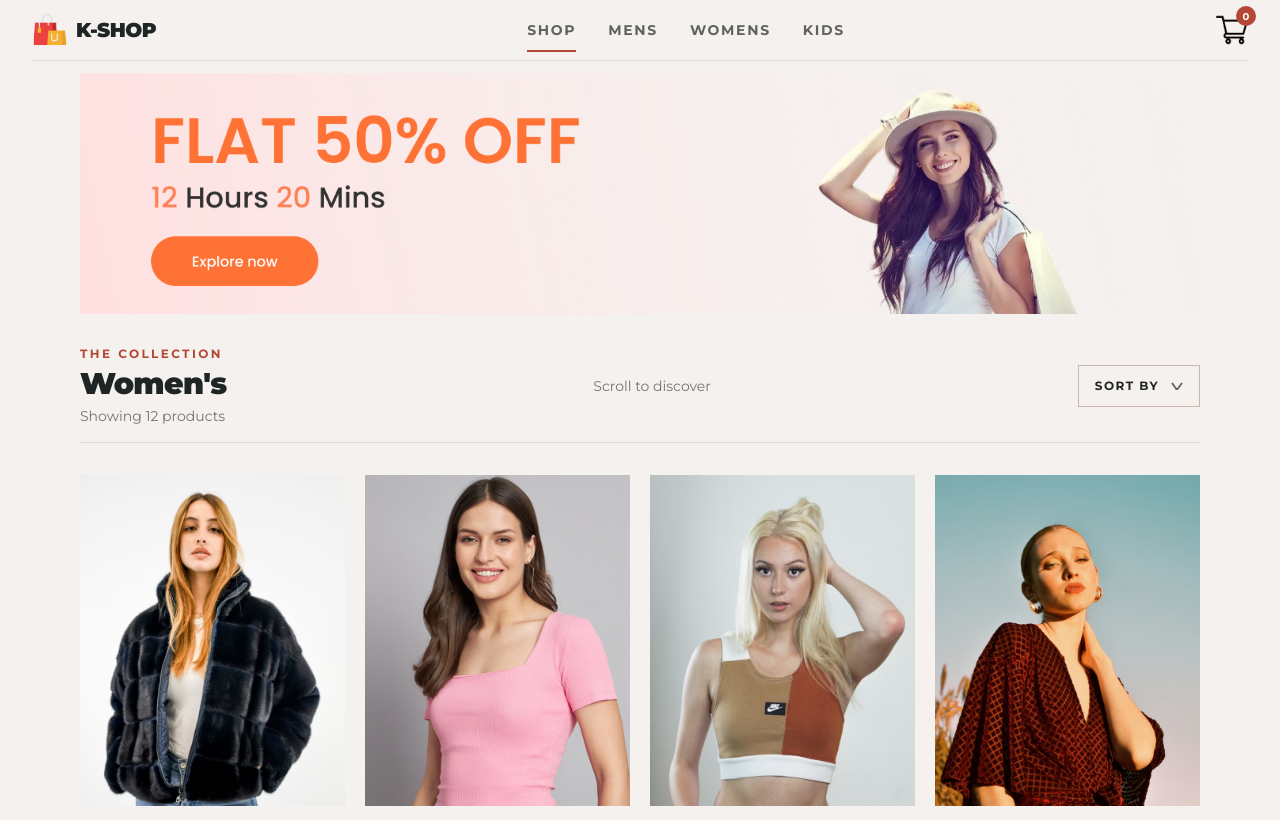
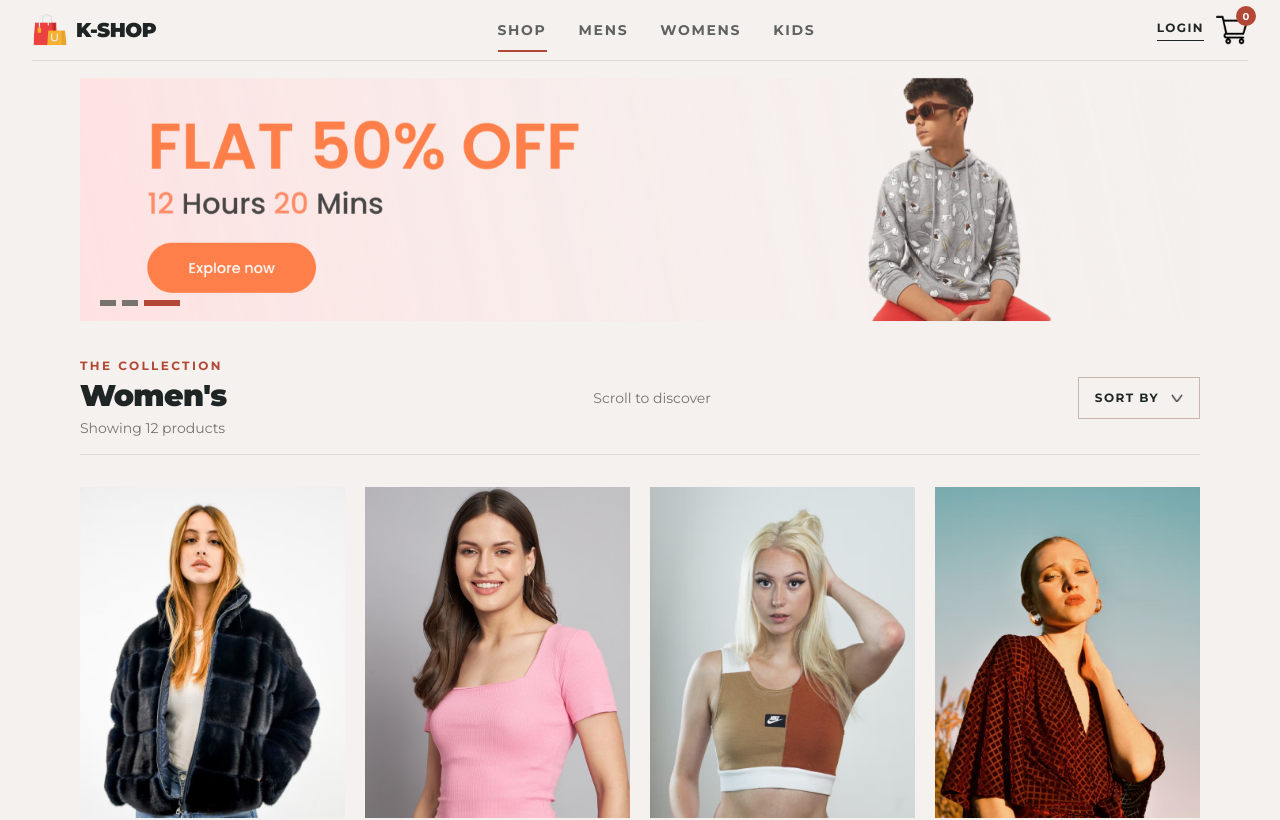
Before and after one commit to Mayowa-de/E-commerce-App, a React (Vite) app: page /womens in a window 1280 px wide. Shown: the top 820 px of the page. Built offline with nearby package versions, Linux system fonts and the light colour scheme.

Commit message:
feat: add category banner carousel

```diff
--- a/src/App.jsx
+++ b/src/App.jsx
@@ -7,9 +7,6 @@ import Product from "./Pages/Product";
 import Cart from "./Pages/Cart";
 import LoginSignup from './Pages/LoginSignup.jsx'
 import Footer from "./Footer/Footer";
-import men_banner from './assets/Assets/banner_mens.png'
-import women_banner from './assets/Assets/banner_women.png'
-import kid_banner from './assets/Assets/banner_kids.png'
 
 function App() {
   return (
@@ -17,9 +14,9 @@ function App() {
       <Navbar />
       <Routes className='flex items-center'>
         <Route path="/" element={<Shop />}></Route>
-        <Route path="/mens" element={<ShopCategory banner={men_banner} category="men" />} />
-        <Route path="/womens" element={<ShopCategory banner={women_banner} category="women" />} />
-        <Route path="/kids" element={<ShopCategory banner={kid_banner} category="kid" />} />
+        <Route path="/mens" element={<ShopCategory category="men" />} />
+        <Route path="/womens" element={<ShopCategory category="women" />} />
+        <Route path="/kids" element={<ShopCategory category="kid" />} />
 
         <Route path="/product" element={<Product />} />
           <Route path="/product/:productId" element={<Product />} />
--- /dev/null
+++ b/src/CategoryBanner/CategoryBanner.jsx
@@ -0,0 +1,55 @@
+import { useEffect, useState } from 'react'
+import mens_banner from '../assets/Assets/banner_mens.png'
+import womens_banner from '../assets/Assets/banner_women.png'
+import kids_banner from '../assets/Assets/banner_kids.png'
+
+const banners = [
+  { name: 'Mens collection', image: mens_banner },
+  { name: 'Womens collection', image: womens_banner },
+  { name: 'Kids collection', image: kids_banner },
+]
+
+export default function CategoryBanner({ activeCategory }) {
+  const initialIndex = Math.max(0, banners.findIndex((banner) => banner.name.toLowerCase().startsWith(activeCategory)))
+  const [activeIndex, setActiveIndex] = useState(initialIndex)
+
+  useEffect(() => {
+    setActiveIndex(initialIndex)
+  }, [initialIndex])
+
+  useEffect(() => {
+    const rotation = window.setInterval(() => {
+      setActiveIndex((currentIndex) => (currentIndex + 1) % banners.length)
+    }, 5500)
+
+    return () => window.clearInterval(rotation)
+  }, [])
+
+  const activeBanner = banners[activeIndex]
+
+  return (
+    <section className="w-full" aria-label="K-SHOP category banners">
+      <div className="relative aspect-[31/7] w-full overflow-hidden">
+        <img
+          key={activeBanner.name}
+          loading="eager"
+          src={activeBanner.image}
+          alt={activeBanner.name}
+          className="block h-full w-full object-contain motion-safe:animate-[campaign-image-in_800ms_ease-out_both]"
+        />
+        <div className="absolute bottom-3 left-3 flex gap-1.5 sm:bottom-5 sm:left-5" aria-label="Banner slides">
+          {banners.map((banner, index) => (
+            <button
+              key={banner.name}
+              type="button"
+              aria-label={`Show ${banner.name}`}
+              aria-pressed={activeIndex === index}
+              onClick={() => setActiveIndex(index)}
+              className={`h-1.5 transition-all ${activeIndex === index ? 'w-9 bg-[#b24835]' : 'w-4 bg-[#77736f]'}`}
+            />
+          ))}
+        </div>
+      </div>
+    </section>
+  )
+}
--- a/src/Navbar/Navbar.jsx
+++ b/src/Navbar/Navbar.jsx
@@ -35,6 +35,7 @@ export default function Navbar() {
             ))}
         </ul>
         <div className="nav-actions flex items-center gap-3">
+            <Link to='/login' className="hidden border-b border-[#1e2524] pb-1 text-xs font-bold uppercase tracking-[0.12em] text-[#1e2524] transition-colors hover:border-[#b24835] hover:text-[#b24835] sm:block">Login</Link>
            <Link to='/cart' className='relative' aria-label="Open shopping cart">
              <img src={cart_icon} alt="" className="h-8 w-8 object-contain" />
              <span className="nav-cart-count absolute -right-2 -top-2 flex h-5 min-w-5 items-center justify-center rounded-full bg-[#b24835] px-1 text-[10px] font-bold text-white">{getTotalCartItems()}</span>
@@ -46,6 +47,7 @@ export default function Navbar() {
         {mobileMenuOpen ? <div className="absolute left-0 right-0 top-full border-b border-[#dedbd7] bg-[#f5f1ee] px-5 py-4 shadow-lg md:hidden">
           <ul className="flex flex-col gap-1 text-sm font-bold uppercase tracking-[0.12em] text-[#5f625f]">
             {navigation.map((item) => <li key={item.label}><Link to={item.path} onClick={() => selectMenu(item.label)} className="block border-b border-[#dedbd7] py-3 last:border-0">{item.label}</Link></li>)}
+            <li><Link to="/login" onClick={() => setMobileMenuOpen(false)} className="block py-3 text-[#b24835]">Login</Link></li>
           </ul>
         </div> : null}
         </header>
--- a/src/Pages/LoginSignup.jsx
+++ b/src/Pages/LoginSignup.jsx
@@ -1,21 +1,24 @@
-import React from 'react'
-import { Link } from 'react-router-dom'
+import { useState } from 'react'
 
 export default function LoginSignup() {
+  const [mode, setMode] = useState('signup')
+  const isLogin = mode === 'login'
+
   return (
     <main className='loginsignup flex min-h-[calc(100vh-80px)] w-full items-center justify-center bg-[#e6d8d2] px-5 py-12 sm:px-8'>
       <form className="loginsignup-container w-full max-w-lg bg-[#f5f1ee] p-6 shadow-xl sm:p-10" onSubmit={(event) => event.preventDefault()}>
         <p className="mb-2 text-xs font-bold uppercase tracking-[0.2em] text-[#b24835]">Welcome to K-SHOP</p>
-        <h1 className='text-3xl font-black tracking-tight text-[#1e2524] sm:text-4xl'>Create your account</h1>
-        <p className="mt-3 text-sm leading-6 text-[#77736f]">Save your favourites and stay close to every new drop.</p>
+        <h1 className='text-3xl font-black tracking-tight text-[#1e2524] sm:text-4xl'>{isLogin ? 'Welcome back' : 'Create your account'}</h1>
+        <p className="mt-3 text-sm leading-6 text-[#77736f]">{isLogin ? 'Sign in to pick up where you left off.' : 'Save your favourites and stay close to every new drop.'}</p>
         <div className="loginsignup-field mt-8 flex flex-col gap-4">
-          <label className="flex flex-col gap-2 text-xs font-bold uppercase tracking-[0.12em] text-[#1e2524]">Your name<input type="text" placeholder='Your name' className='border border-[#c9b7ae] bg-white p-3 text-sm font-normal normal-case tracking-normal outline-none focus:border-[#b24835]' /></label>
+          {!isLogin && <label className="flex flex-col gap-2 text-xs font-bold uppercase tracking-[0.12em] text-[#1e2524]">Your name<input type="text" placeholder='Your name' className='border border-[#c9b7ae] bg-white p-3 text-sm font-normal normal-case tracking-normal outline-none focus:border-[#b24835]' /></label>}
           <label className="flex flex-col gap-2 text-xs font-bold uppercase tracking-[0.12em] text-[#1e2524]">Email address<input type="email" placeholder='you@example.com' className='border border-[#c9b7ae] bg-white p-3 text-sm font-normal normal-case tracking-normal outline-none focus:border-[#b24835]' /></label>
-          <label className="flex flex-col gap-2 text-xs font-bold uppercase tracking-[0.12em] text-[#1e2524]">Password<input type="password" placeholder='Create a password' className='border border-[#c9b7ae] bg-white p-3 text-sm font-normal normal-case tracking-normal outline-none focus:border-[#b24835]' /></label>
+          <label className="flex flex-col gap-2 text-xs font-bold uppercase tracking-[0.12em] text-[#1e2524]">Password<input type="password" placeholder={isLogin ? 'Your password' : 'Create a password'} className='border border-[#c9b7ae] bg-white p-3 text-sm font-normal normal-case tracking-normal outline-none focus:border-[#b24835]' /></label>
         </div>
-        <button type="submit" className='mt-7 w-full bg-[#1e2524] p-4 text-xs font-bold uppercase tracking-[0.12em] text-white transition-colors hover:bg-[#b24835]'>Continue</button>
-        <p className='loginsignup-login mt-5 text-sm text-[#77736f]'>Already have an account? <Link to='/' className='font-bold text-[#b24835] underline'>Login here</Link></p>
-        <label className="loginsignup-agree mt-6 flex gap-3 text-xs leading-5 text-[#77736f]"><input type="checkbox" className="mt-1 accent-[#b24835]" /> <span>By continuing I agree to the terms of use and privacy policy.</span></label>
+        {isLogin && <button type="button" className="mt-4 text-left text-xs font-bold text-[#b24835] underline">Forgot your password?</button>}
+        <button type="submit" className='mt-7 w-full bg-[#1e2524] p-4 text-xs font-bold uppercase tracking-[0.12em] text-white transition-colors hover:bg-[#b24835]'>{isLogin ? 'Log in' : 'Continue'}</button>
+        <p className='loginsignup-login mt-5 text-sm text-[#77736f]'>{isLogin ? 'New to K-SHOP?' : 'Already have an account?'} <button type="button" onClick={() => setMode(isLogin ? 'signup' : 'login')} className='font-bold text-[#b24835] underline'>{isLogin ? 'Create an account' : 'Login here'}</button></p>
+        {!isLogin && <label className="loginsignup-agree mt-6 flex gap-3 text-xs leading-5 text-[#77736f]"><input type="checkbox" className="mt-1 accent-[#b24835]" /> <span>By continuing I agree to the terms of use and privacy policy.</span></label>}
       </form>
     </main>
   )
--- a/src/Pages/ShopCategory.jsx
+++ b/src/Pages/ShopCategory.jsx
@@ -2,6 +2,7 @@ import React, { useContext } from 'react'
 import { ShopContext } from './ShopContext'
 import dropdown_icon from '../assets/Assets/dropdown_icon.png'
 import Items from '../Items/Items'
+import CategoryBanner from '../CategoryBanner/CategoryBanner'
 
 export default function ShopCategory(props) {
   const {all_product} =useContext(ShopContext)
@@ -9,7 +10,7 @@ export default function ShopCategory(props) {
   const categoryName = props.category === 'kid' ? 'Kids' : `${props.category.charAt(0).toUpperCase()}${props.category.slice(1)}'s`
   return (
     <main className='shop-category mx-auto flex w-full max-w-7xl flex-col items-center px-5 pb-16 sm:px-8 md:px-12 lg:px-20'>
-      <img loading="eager" className='h-auto w-full object-contain' src={props.banner} alt={`${categoryName} collection banner`} />
+      <CategoryBanner activeCategory={props.category === 'kid' ? 'kids' : props.category} />
       <div className="mt-8 flex w-full flex-col items-start justify-between gap-4 border-b border-[#dedbd7] pb-4 sm:flex-row sm:items-center">
         <div>
           <p className="mb-1 text-xs font-bold uppercase tracking-[0.2em] text-[#b24835]">The collection</p>
--- a/src/index.css
+++ b/src/index.css
@@ -25,6 +25,17 @@ body {
   }
 }
 
+@keyframes campaign-image-in {
+  from {
+    opacity: 0.45;
+    transform: scale(1.04);
+  }
+  to {
+    opacity: 1;
+    transform: scale(1);
+  }
+}
+
 /* *{
   margin: 0;
 }
```
